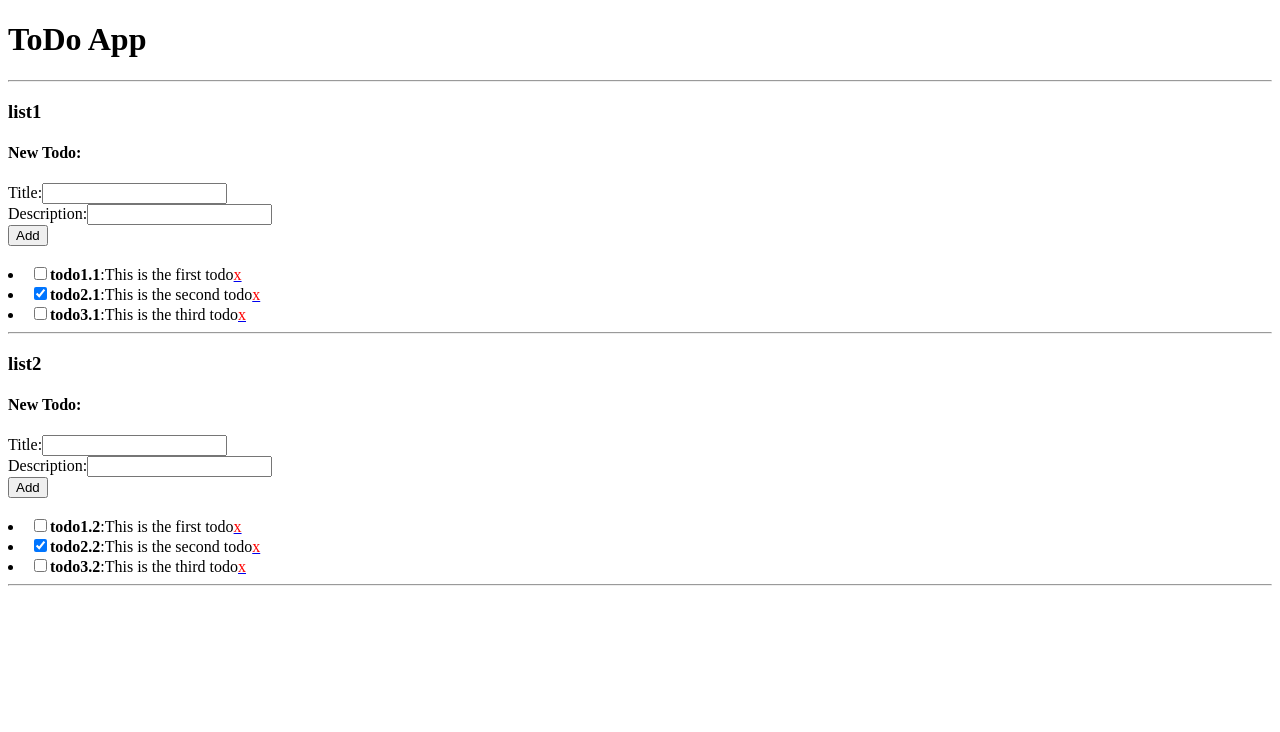
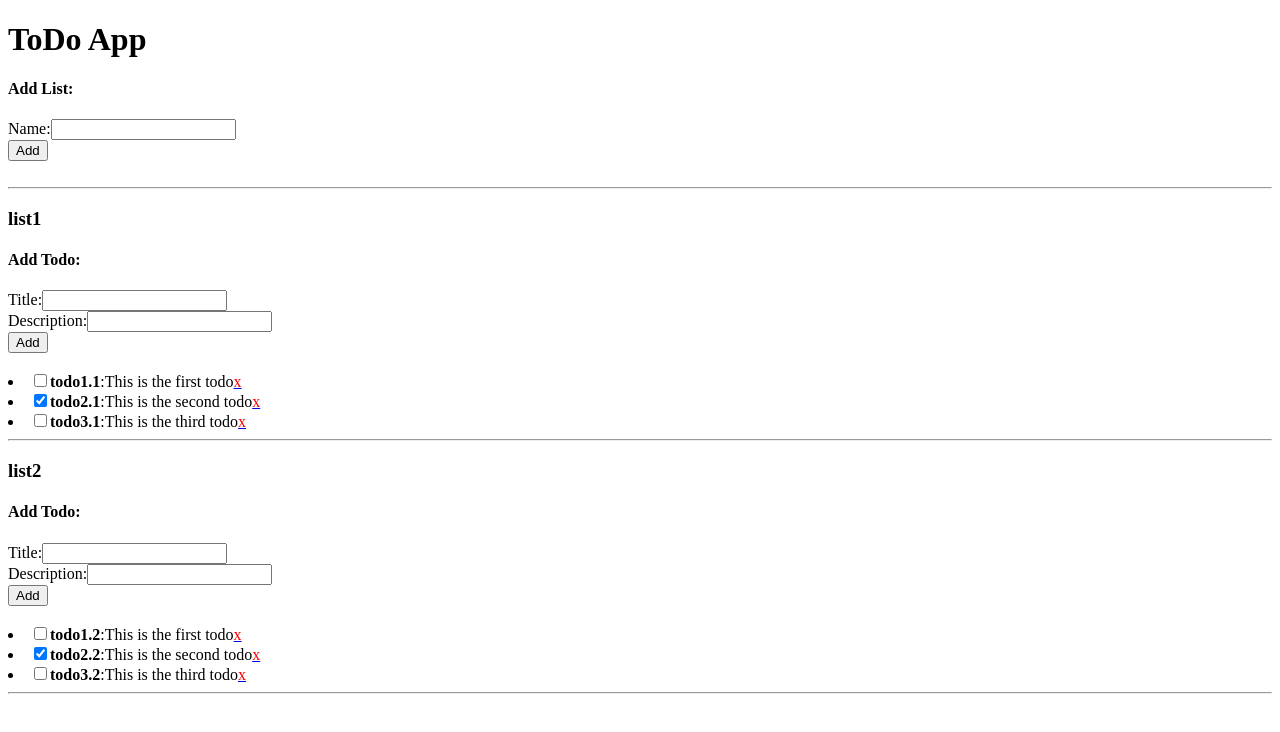
Before and after one commit to jcs98/todo-app, a React (Create React App) app: page / in a window 1280 px wide. Shown: the top 732 px of the page. Built offline with nearby package versions, Linux system fonts and the light colour scheme.

Commit message:
Add logic to add new lists

```diff
--- a/src/App.js
+++ b/src/App.js
@@ -1,6 +1,7 @@
 import React, { Component } from 'react';
 import TodoList from './Components/TodoList';
 import './App.css';
+import AddList from './Components/AddList';
 
 class App extends Component {
 
@@ -59,6 +60,13 @@ class App extends Component {
     });
   }
 
+  handleAddList(list){
+    // console.log(list);
+    let lists = this.state.todolists;
+    lists.push(list);
+    this.setState({todolists:lists});
+  }
+
   handleUpdateToList(name, todos){
     console.log(name, todos);
     let todolists = this.state.todolists;
@@ -85,6 +93,7 @@ class App extends Component {
     return (
       <div className="App">
         <h1>ToDo App</h1>
+        <AddList addList={this.handleAddList.bind(this)}/>
         <hr/>
         {todolists}
       </div>
--- /dev/null
+++ b/src/Components/AddList.js
@@ -0,0 +1,47 @@
+import React, { Component } from 'react';
+
+class AddList extends Component {
+
+  constructor() {
+    super();
+    this.state = {
+      newList: {}
+    }
+  }
+
+  handleSubmit(e) {
+    if (!this.refs.name.value) {
+      alert("Name is required");
+    } else {
+      this.setState({
+        newList: {
+          name: this.refs.name.value,
+          todos: []
+        }
+      }, function () {
+        //console.log(this.state);
+        this.props.addList(this.state.newList);
+      });
+    }
+    e.preventDefault();
+  }
+
+  render() {
+
+    return (
+      <div>
+        <h4>Add List: </h4>
+        <form onSubmit={this.handleSubmit.bind(this)}>
+          <div>
+            <label>Name:</label>
+            <input type="text" ref="name" />
+          </div>
+          <input type="submit" value="Add" />
+        </form>
+        <br />
+      </div>
+    );
+  }
+}
+
+export default AddList;
--- a/src/Components/AddTodo.js
+++ b/src/Components/AddTodo.js
@@ -31,7 +31,7 @@ class AddTodo extends Component {
 
     return (
       <div>
-        <h4>New Todo: </h4>
+        <h4>Add Todo: </h4>
         <form onSubmit={this.handleSubmit.bind(this)}>
           <div>
             <label>Title:</label>
```
